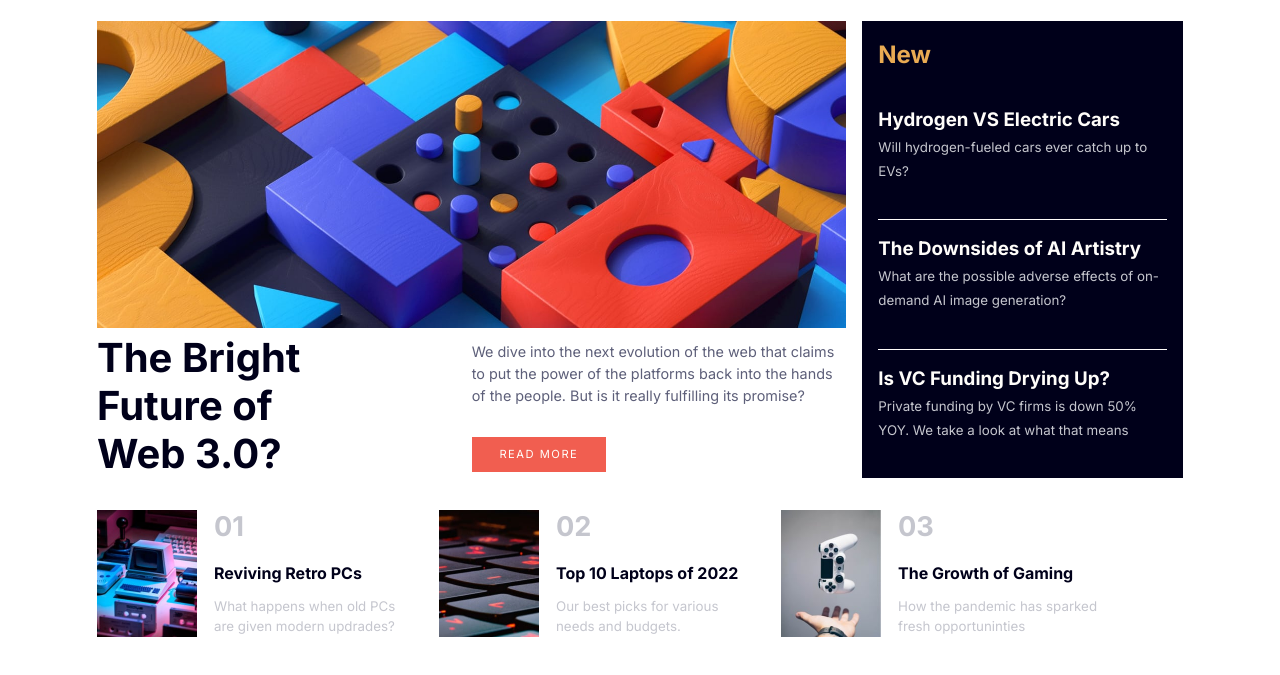
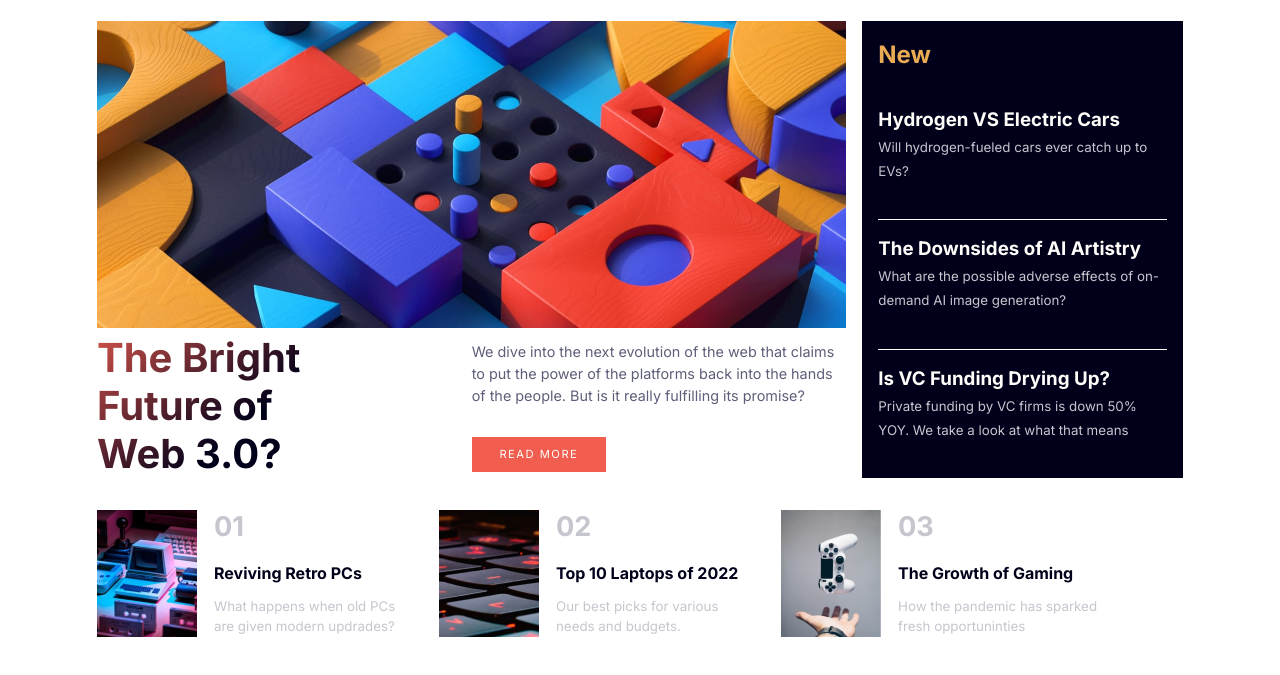
Before and after one commit to ikennarichard/News-homepage, a plain HTML site: page index.html in a window 1280 px wide. Shown: the part 103-778 px from the top of the page. Drawn offline with Linux system fonts and the light colour scheme.

Commit message:
Refactor code

```diff
--- a/styles.css
+++ b/styles.css
@@ -8,6 +8,7 @@
     --off-white: hsl(36, 100%, 99%);--grayish-blue: hsl(233, 8%, 79%);
     --dark-grayish-blue: hsl(236, 13%, 42%);
     --very-dark-blue: hsl(240, 100%, 5%);
+    --text-gradient: linear-gradient(319deg, hsl(240, 100%, 5%) 37%, hsl(5, 85%, 63%) 110%);
 }
 
 
@@ -26,6 +27,8 @@ body {
 }
 
 
+
+
 img {
     max-width: 100%;
 }
@@ -33,6 +36,9 @@ img {
 
 h1 {
     color: var(--very-dark-blue);
+    background-image: var(--text-gradient);
+    background-clip: text;
+    color: transparent;
 }
 
 
```
